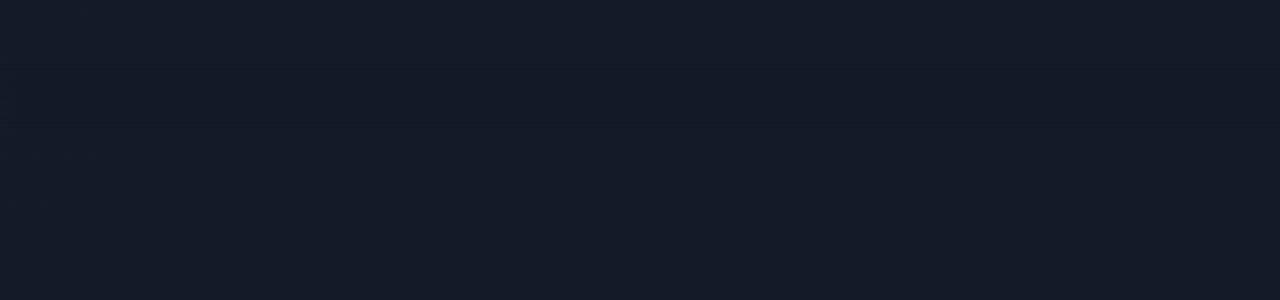
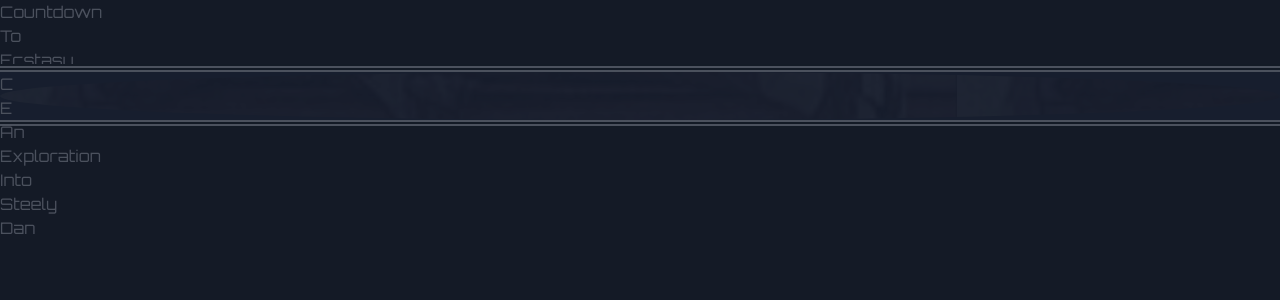
Before and after one commit to KKurzawa/countdown-to-ecstasy, a React (Vite) app: page / in a window 1280 px wide. Shown: the top 300 px of the page. Built offline with nearby package versions, Linux system fonts and the light colour scheme; no server answers; a web font is replaced by a local one.

Commit message:
tweeked landing

```diff
--- a/src/App.jsx
+++ b/src/App.jsx
@@ -14,7 +14,7 @@
   useEffect(() => {
     setTimeout(() => {
       setLoading(false)
-    }, 6000)
+    }, 7000)
   }, [])
 
   if (loading) {
--- a/src/components/landing/Landing.css
+++ b/src/components/landing/Landing.css
@@ -11,7 +11,7 @@
   0 0 0 8px #141A26;
   position: relative;
   background-color: var(--color-three);
-  animation: logo-fade-in 2s linear 0s 1;
+  animation: logo-fade-in 2.5s linear 0s 1;
 }
 
 .circle::before{
@@ -26,39 +26,39 @@
 }
 
 .countdown{
-    animation: countdown .5s linear 1s 1 both;
+    animation: countdown .5s linear 1.5s 1 both;
 }
 
 .to{
-    animation: countdown .5s linear 1.2s 1 both;
+    animation: countdown .5s linear 1.7s 1 both;
 }
 
 .ecstasy{
-    animation: countdown .5s linear 1.4s 1 both;
+    animation: countdown .5s linear 1.9s 1 both;
 }
 
 .an{
-    animation: countdown .5s linear 1.8s 1 both;
+    animation: countdown .5s linear 2.8s 1 both;
 }
 
 .exploration{
-    animation: countdown .5s linear 1.9s 1 both;
+    animation: countdown .5s linear 3.1s 1 both;
 }
 
 .into{
-    animation: countdown .5s linear 2s 1 both;
+    animation: countdown .5s linear 3.3s 1 both;
 }
 
 .steely{
-    animation: countdown .5s linear 2.1s 1 both;
+    animation: countdown .5s linear 3.5s 1 both;
 }
 
 .dan{
-    animation: countdown .5s linear 1.9s 1 both;
+    animation: countdown .5s linear 3.7s 1 both;
 }
 
 .landing-content{
-    animation: fade-out 1.5s linear 4s 1 both;
+    animation: fade-out 1.5s linear 4.5s 1 both;
 }
 
 @keyframes logo-fade-in {
@@ -68,6 +68,7 @@
     }
     75%{
         transform: rotateX(360deg);
+        opacity: .5;
     }
     100% {
         opacity: 1;
```
